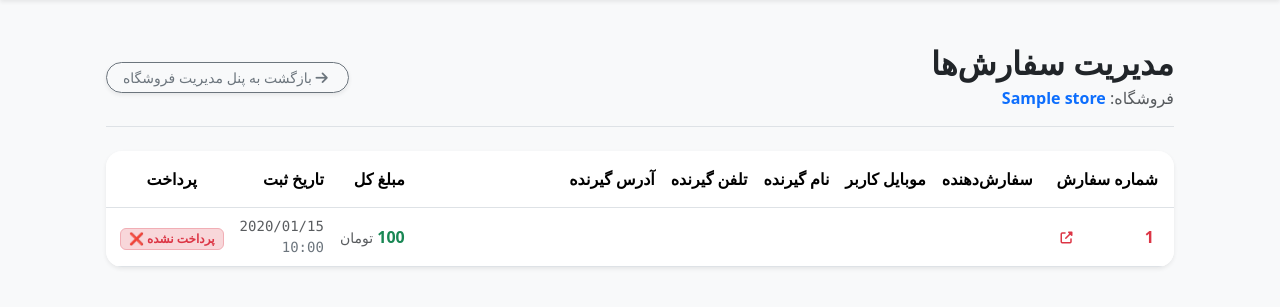
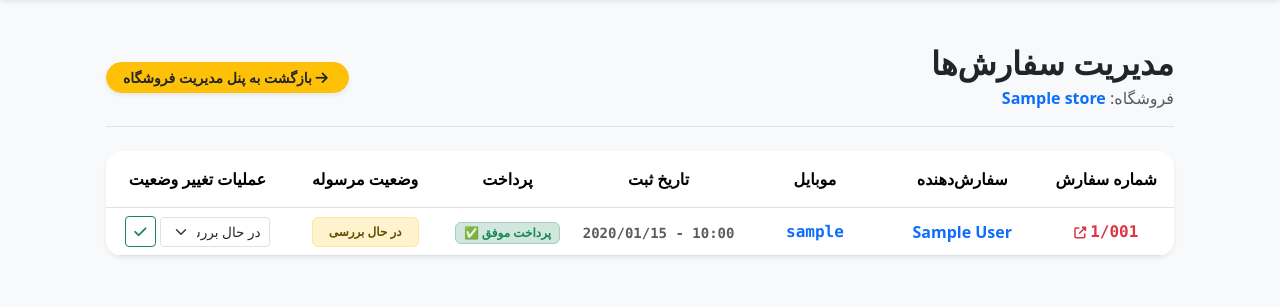
Before and after one commit to reza-bagheri66/FreshMarket, a Django app: a page that uses templates/orders/order/vendor_orders.html in a window 1280 px wide. Shown: the part 70-377 px from the top of the page. Run offline with Django 5.2, Linux system fonts and the light colour scheme; a user stored in the database is signed in; tables that the repository leaves empty hold one stand-in row (values such as "Sample post").

Commit message:
Standardize tracking codes, order dates, and consistent return buttons

```diff
--- a/orders/models.py
+++ b/orders/models.py
@@ -53,7 +53,8 @@
             index = vendor_orders.index(self) + 1
         except ValueError:
             index = 1
-        return f"{self.order.id}-{index}"
+        # استفاده از اسلش و صفرِ پیشوند سه‌رقمی (مثلا 10/001)
+        return f"{self.order.id}/{index:03d}"
 
     def __str__(self):
         return f"مرسوله {self.tracking_code} - فروشگاه {self.store.name}"
--- a/orders/urls.py
+++ b/orders/urls.py
@@ -10,4 +10,5 @@
     path('my-orders/', views.my_orders, name='my_orders'),
     path('vendor-orders/<slug:store_slug>/', views.vendor_order_list, name='vendor_order_list'),
     path('detail/<int:order_id>/', views.order_detail, name='order_detail'),
+    path('vendor-order-detail/<int:vendor_order_id>/', views.vendor_order_detail, name='vendor_order_detail'),
 ]
--- a/orders/views.py
+++ b/orders/views.py
@@ -136,8 +136,8 @@
     # بررسی مالکیت فروشگاه توسط کاربر جاری
     store = get_object_or_404(Store, slug=store_slug, owner=request.user)
 
-    # استخراج مرسوله‌های اختصاصی مربوط به این فروشگاه
-    vendor_orders = VendorOrder.objects.filter(store=store).order_by('-created')
+    # استخراج مرسوله‌های اختصاصی این فروشگاه با فیلتر دقیقِ store=store
+    vendor_orders = VendorOrder.objects.filter(store=store).select_related('order', 'order__user', 'store').prefetch_related('items__product').order_by('-created')
 
     # تغییر وضعیت مرسوله توسط فروشنده
     if request.method == 'POST':
@@ -151,7 +151,7 @@
 
     context = {
         'store': store,
-        'orders': vendor_orders, # ارسال مرسوله‌های این فروشگاه به قالب
+        'orders': vendor_orders, # فقط مرسوله‌های مختصِ این فروشگاه نمایش داده می‌شوند
     }
     return render(request, 'orders/order/vendor_orders.html', context)
 
@@ -169,3 +169,10 @@
         return redirect('stores:store_list')
 
     return render(request, 'orders/order/order_detail.html', {'order': order})
+
+
+@login_required
+def vendor_order_detail(request, vendor_order_id):
+    # بررسی اینکه مرسوله متعلق به فروشگاه‌های خودِ این کاربر (فروشنده) باشد
+    vendor_order = get_object_or_404(VendorOrder, id=vendor_order_id, store__owner=request.user)
+    return render(request, 'orders/order/vendor_order_detail.html', {'vendor_order': vendor_order})
--- a/templates/orders/order/order_detail.html
+++ b/templates/orders/order/order_detail.html
@@ -49,7 +49,7 @@
                 <div class="card border-0 shadow-sm rounded-4 overflow-hidden mb-4">
                     <div class="card-header bg-light py-3 px-4 d-flex justify-content-between align-items-center flex-wrap gap-2">
                         <h5 class="fw-bold text-dark mb-0">
-                            <i class="fas store-alt text-primary ms-2"></i> مرسوله از فروشگاه: <span class="text-primary">{{ vendor_order.store.name }}</span>
+                            <i class="fas fa-store text-primary ms-2"></i> مرسوله از فروشگاه: <span class="text-primary">{{ vendor_order.store.name }}</span>
                         </h5>
                         <span class="badge px-3 py-1
                             {% if vendor_order.status == 'pending' %}bg-warning-subtle text-warning-emphasis border border-warning-subtle
@@ -90,7 +90,7 @@
                                 {% endfor %}
                             </tbody>
                             <tfoot class="table-light">
-                                x<tr>
+                                <tr>
                                     <td colspan="3" class="text-end fw-bold py-3 px-4">مجموع این مرسوله:</td>
                                     <td class="text-end px-4 fw-bold text-success py-3">{{ vendor_order.get_total_cost }} تومان</td>
                                 </tr>
--- a/templates/orders/order/vendor_orders.html
+++ b/templates/orders/order/vendor_orders.html
@@ -8,7 +8,7 @@
             <h2 class="fw-bold text-dark mb-1">مدیریت سفارش‌ها</h2>
             <p class="text-muted mb-0">فروشگاه: <span class="fw-semibold text-primary">{{ store.name }}</span></p>
         </div>
-        <a href="{% url 'stores:vendor_dashboard' %}" class="btn btn-outline-secondary btn-sm px-3 rounded-pill shadow-sm">
+        <a href="{% url 'stores:vendor_dashboard' %}" class="btn btn-warning text-dark fw-semibold btn-sm px-3 rounded-pill shadow-sm">
             <i class="fas fa-arrow-right ms-1"></i> بازگشت به پنل مدیریت فروشگاه
         </a>
     </div>
@@ -16,113 +16,82 @@
     {% if orders %}
         <div class="card border-0 shadow-sm rounded-4 overflow-hidden">
             <div class="table-responsive">
-                <table class="table table-hover align-middle mb-0 text-nowrap">
+                <table class="table table-hover align-middle mb-0">
                     <thead class="bg-light text-secondary text-uppercase fs-7">
-                        <tr>
-                            <th class="py-3 px-3" style="min-width: 130px;">شماره سفارش</th>
-                            <th class="py-3">سفارش‌دهنده</th>
-                            <th class="py-3">موبایل کاربر</th>
-                            <th class="py-3">نام گیرنده</th>
-                            <th class="py-3">تلفن گیرنده</th>
-                            <th class="py-3" style="min-width: 250px;">آدرس گیرنده</th>
-                            <th class="py-3">مبلغ کل</th>
-                            <th class="py-3">تاریخ ثبت</th>
-                            <th class="py-3 text-center">پرداخت</th>
-                            <th class="py-3 text-center">وضعیت</th>
-                            <th class="py-3 text-center">عملیات</th>
+                        <tr class="text-center">
+                            <th class="py-3 px-3 text-nowrap" style="min-width: 130px;">شماره سفارش</th>
+                            <th class="py-3 text-nowrap" style="min-width: 150px;">سفارش‌دهنده</th>
+                            <th class="py-3 text-nowrap" style="min-width: 140px;">موبایل</th>
+                            <th class="py-3 text-nowrap" style="min-width: 140px;">تاریخ ثبت</th>
+                            <th class="py-3 text-nowrap" style="min-width: 130px;">پرداخت</th>
+                            <th class="py-3 text-nowrap" style="min-width: 150px;">وضعیت مرسوله</th>
+                            <th class="py-3 text-nowrap" style="min-width: 180px;">عملیات تغییر وضعیت</th>
                         </tr>
                     </thead>
                     <tbody>
                         {% for order in orders %}
                             <tr>
-                                <!-- شماره سفارش (قرمز، سمت راست، با فاصله کم و آیکون قرمز در سمت چپ) -->
-                                <td class="px-3">
-                                    <a href="{% url 'orders:order_detail' order.id %}" class="text-decoration-none text-danger d-flex justify-content-between align-items-center w-100 px-1">
-                                        <span class="fw-bold">{{ order.id }}</span>
+                                <!-- شماره سفارش (با فرمت 10/001) -->
+                                <td class="px-3 text-center text-nowrap">
+                                    <a href="{% url 'orders:vendor_order_detail' order.id %}" class="text-decoration-none text-danger d-inline-flex justify-content-center align-items-center gap-1">
+                                        <span class="font-monospace fw-bold">{{ order.tracking_code }}</span>
                                         <i class="fas fa-external-link-alt fa-xs"></i>
                                     </a>
                                 </td>
 
-                                <!-- سفارش‌دهنده (آبی) -->
-                                <td>
+                                <!-- سفارش‌دهنده -->
+                                <td class="text-center text-nowrap">
                                     <div class="fw-semibold text-primary">
-                                        {% if order.user.first_name or order.user.last_name %}
-                                            {{ order.user.first_name }} {{ order.user.last_name }}
+                                        {% if order.order.user.first_name or order.order.user.last_name %}
+                                            {{ order.order.user.first_name }} {{ order.order.user.last_name }}
                                         {% else %}
-                                            {{ order.user.username }}
+                                            {{ order.order.user.username }}
                                         {% endif %}
                                     </div>
                                 </td>
 
-                                <!-- موبایل کاربر (آبی) -->
-                                <td>
-                                    <div class="fw-semibold text-primary" style="direction: ltr; display: inline-block;">
-                                        {{ order.user.username }}
+                                <!-- موبایل کاربر -->
+                                <td class="text-center text-nowrap">
+                                    <div class="fw-semibold text-primary font-monospace" style="direction: ltr; display: inline-block;">
+                                        {{ order.order.user.username }}
                                     </div>
                                 </td>
 
-                                <!-- نام گیرنده (قرمز) -->
-                                <td>
-                                    <div class="fw-semibold text-danger">
-                                        {{ order.first_name }} {{ order.last_name }}
-                                    </div>
-                                </td>
-
-                                <!-- تلفن گیرنده (قرمز) -->
-                                <td>
-                                    <div class="fw-semibold text-danger" style="direction: ltr; display: inline-block;">
-                                        {{ order.phone_number }}
-                                    </div>
-                                </td>
-
-                                <!-- آدرس گیرنده -->
-                                <td class="py-3" style="white-space: normal; min-width: 250px; max-width: 320px;">
-                                    <p class="mb-0 text-secondary small lh-sm">
-                                        {{ order.address }}
-                                    </p>
-                                </td>
-
-                                <!-- مبلغ کل -->
-                                <td>
-                                    <span class="fw-bold text-success">{{ order.get_total_cost }}</span>
-                                    <small class="text-muted">تومان</small>
-                                </td>
-
                                 <!-- تاریخ ثبت -->
-                                <td>
-                                    <div class="small text-muted font-monospace">
-                                        {{ order.created|date:"Y/m/d" }}<br>
-                                        <span class="text-secondary">{{ order.created|date:"H:i" }}</span>
+                                <td class="text-center text-nowrap">
+                                    <div class="small text-muted font-monospace fw-bold" style="direction: ltr; display: inline-block;">
+                                        {{ order.created|date:"Y/m/d" }} - {{ order.created|date:"H:i" }}
                                     </div>
                                 </td>
 
                                 <!-- وضعیت پرداخت -->
-                                <td class="text-center">
-                                    {% if order.paid %}
+                                <td class="text-center text-nowrap">
+                                    {% if order.order.paid %}
                                         <span class="badge bg-success-subtle text-success border border-success-subtle px-2 py-1">پرداخت موفق ✅</span>
                                     {% else %}
-                                        <span class="badge bg-danger-subtle text-danger border border-danger-subtle px-2 py-1">پرداخت نشده ❌</span>
+                                        <span class="badge bg-danger-subtle text-danger border border-danger-subtle px-2 py-1">پرداخت ناموفق ❌</span>
                                     {% endif %}
                                 </td>
 
-                                <!-- وضعیت سفارش -->
-                                <td class="text-center">
+                                <!-- وضعیت مرسوله -->
+                                <td class="text-center text-nowrap">
                                     <span class="badge px-3 py-2
                                         {% if order.status == 'pending' %}bg-warning-subtle text-warning-emphasis border border-warning-subtle
                                         {% elif order.status == 'processing' %}bg-info-subtle text-info-emphasis border border-info-subtle
                                         {% elif order.status == 'shipped' %}bg-primary-subtle text-primary-emphasis border border-primary-subtle
                                         {% elif order.status == 'completed' or order.status == 'delivered' %}bg-success-subtle text-success-emphasis border border-success-subtle
+                                        {% elif order.status == 'cancelled' or order.status == 'canceled' %}bg-danger-subtle text-danger-emphasis border border-danger-subtle
                                         {% endif %}">
                                         {{ order.get_status_display }}
                                     </span>
                                 </td>
 
                                 <!-- تغییر وضعیت -->
-                                <td class="text-center">
-                                    <form method="post" class="d-inline-flex align-items-center gap-1">
+                                <td class="text-center text-nowrap">
+                                    <form method="post" class="d-inline-flex align-items-center gap-1 justify-content-center">
                                         {% csrf_token %}
                                         <input type="hidden" name="order_id" value="{{ order.id }}">
-                                        <select name="status" class="form-select form-select-sm shadow-none" style="width: 120px; font-size: 0.85rem;">
+                                        <select name="status" class="form-select form-select-sm shadow-none" style="width: 110px; font-size: 0.85rem;">
                                             {% for key, val in order.STATUS_CHOICES %}
                                                 <option value="{{ key }}" {% if order.status == key %}selected{% endif %}>{{ val }}</option>
                                             {% endfor %}
```
Also changed, not shown: stores/templates/stores/vendor_dashboard.html (+25 -18 lines), templates/orders/order/my_orders.html (+6 -6 lines), templates/orders/order/vendor_order_detail.html (added, +107 -0 lines).
